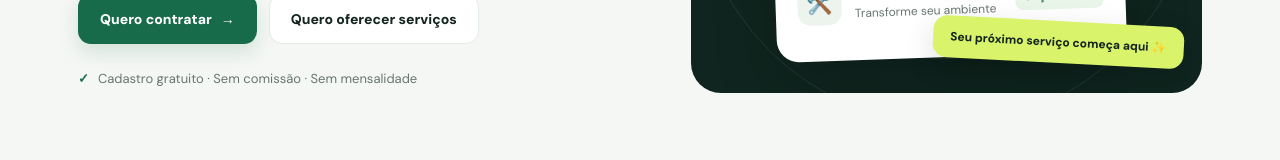
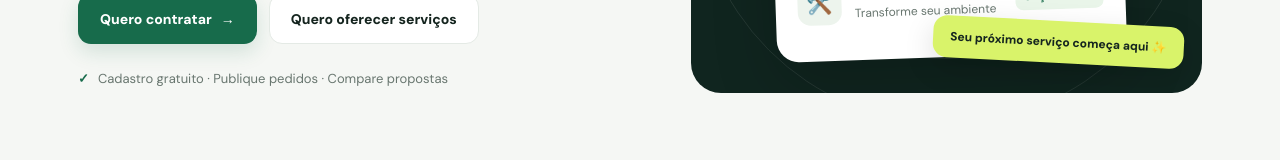
Before and after one commit to desenvolvimentogidital-cyber/MESTRE, a Next.js app: page / in a window 1280 px wide. Shown: the part 505-665 px from the top of the page. Built offline with nearby package versions, Linux system fonts and the light colour scheme.

Commit message:
content: avoid unapproved commission or subscription claims

```diff
--- a/app/page.tsx
+++ b/app/page.tsx
@@ -23,7 +23,7 @@ export default function Home() {
             <Link className="btn btn-primary" href="/acesso?tipo=cliente">Quero contratar <span>→</span></Link>
             <Link className="btn btn-secondary" href="/acesso?tipo=prestador">Quero oferecer serviços</Link>
           </div>
-          <div className="trust-line"><span className="trust-icon">✓</span> Cadastro gratuito · Sem comissão · Sem mensalidade</div>
+          <div className="trust-line"><span className="trust-icon">✓</span> Cadastro gratuito · Publique pedidos · Compare propostas</div>
         </div>
 
         <div className="visual" aria-label="Exemplo de profissionais disponíveis">
```
